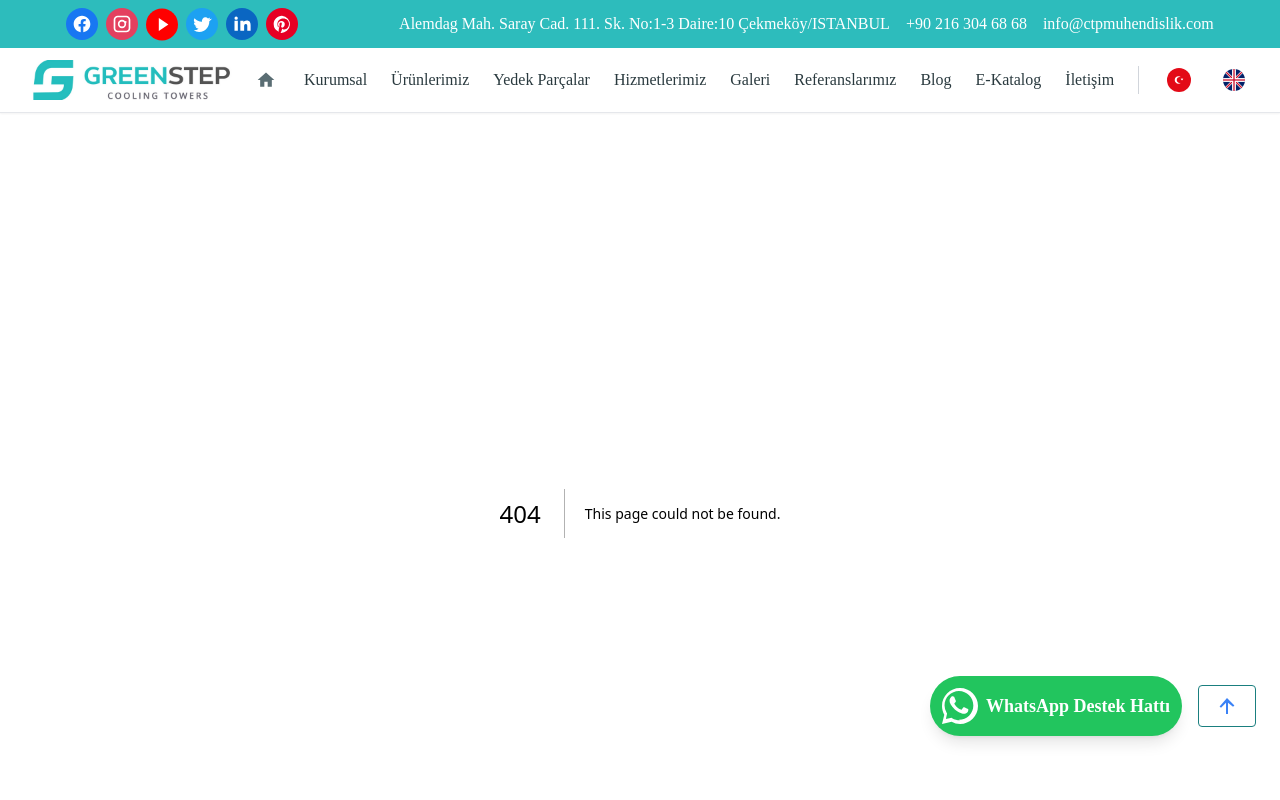
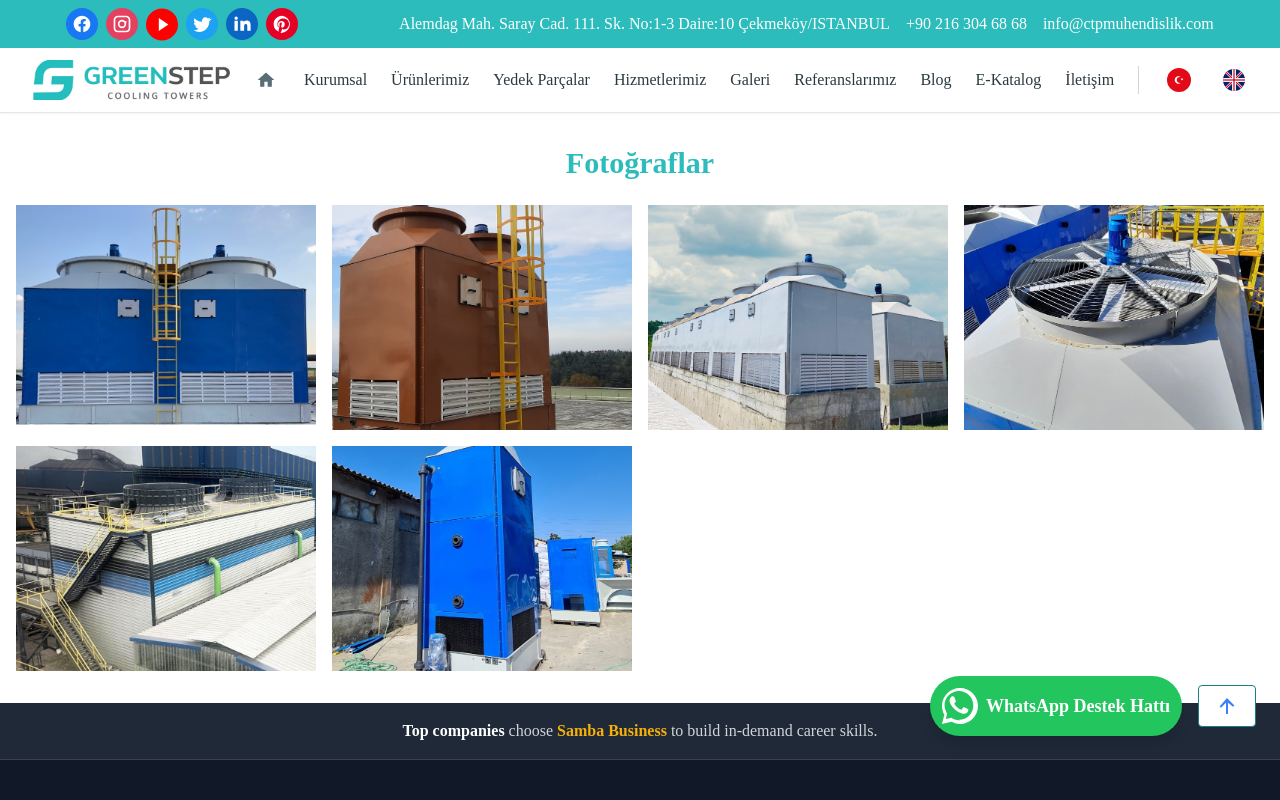
Before and after one commit to sambasoftwareuk/greenstep, a Next.js app: page /gallery/photos in a window 1280 px wide. Before the commit this address had no page. Shown: the top 800 px of the page. Built offline with nearby package versions, Linux system fonts and the light colour scheme.

Commit message:
add gallery/photos and close and scale

```diff
--- /dev/null
+++ b/app/_molecules/modal.jsx
@@ -0,0 +1,34 @@
+"use client";
+import React, { useState } from "react";
+
+const Modal = ({ onClose, children }) => {
+  const [zoomed, setZoomed] = useState(false);
+
+  const handleOverlayClick = (e) => {
+    if (e.target === e.currentTarget) {
+      onClose();
+    }
+  };
+
+  const handleZoomToggle = () => {
+    setZoomed((prev) => !prev);
+  };
+
+  return (
+    <div
+      onClick={handleOverlayClick}
+      className="fixed inset-0 z-50 bg-black bg-opacity-80 flex items-center justify-center"
+    >
+      <div
+        className={`max-w-6xl w-[90vw] h-[90vh] relative bg-white flex rounded-xl overflow-hidden shadow-xl items-center justify-center transition-transform duration-300 ${
+          zoomed ? "scale-[1.5]" : "scale-100"
+        }`}
+        onClick={handleZoomToggle}
+      >
+        {children}
+      </div>
+    </div>
+  );
+};
+
+export default Modal;
--- a/app/constants/navLinks.json
+++ b/app/constants/navLinks.json
@@ -79,9 +79,9 @@
   },
   {
     "label": "Galeri",
-    "href": "/galeri",
+    "href": "/gallery",
     "iconName": "Gallery",
-    "dropdown": [{ "label": "Fotograflar", "href": "#" }]
+    "dropdown": [{ "label": "Fotograflar", "href": "gallery/photos" }]
   },
   {
     "label": "Referanslarımız",
--- /dev/null
+++ b/app/gallery/photos/page.jsx
@@ -0,0 +1,61 @@
+"use client";
+
+import { Header1 } from "@/app/_atoms/Headers";
+import { CardImage } from "@/app/_atoms/images";
+import Modal from "@/app/_molecules/modal";
+import { SambaSlider } from "@/app/_molecules/slider";
+import { useState } from "react";
+
+
+
+const images = [
+  "/4.jpg",
+  "/5.jpg",
+  "/6.jpg",
+  "/7.jpg",
+  "/8.jpg",
+  "/9.jpg"
+];
+
+const GalleryPage = () => {
+  const [selectedIndex, setSelectedIndex] = useState(null);
+
+  return (
+    <div className="px-4 py-8 max-w-screen-xl mx-auto">
+      <Header1 className="mb-6 text-center">Fotoğraflar</Header1>
+
+      <div className="grid grid-cols-2 md:grid-cols-3 xl:grid-cols-4 gap-4">
+        {images.map((img, index) => (
+          <div
+            key={index}
+            className="cursor-pointer transition-transform hover:scale-105"
+            onClick={() => setSelectedIndex(index)}
+          >
+            <CardImage imageLink={img} aspectRatio="aspect-[4/3]" />
+          </div>
+        ))}
+      </div>
+
+      {selectedIndex !== null && (
+        <Modal onClose={() => setSelectedIndex(null)}>
+          <SambaSlider
+            itemsPerSlide={1}
+            isScroll={false}
+            isInfinite={true}
+            showDots={true}
+            showArrows={true}
+            size="lg"
+          >
+            {images.map((img, i) => (
+              <div key={i} className="w-full h-full">
+                <CardImage imageLink={img} aspectRatio="aspect-[4/3]" />
+              </div>
+            ))}
+          </SambaSlider>
+        </Modal>
+      )}
+    </div>
+  );
+};
+
+export default GalleryPage;
```
